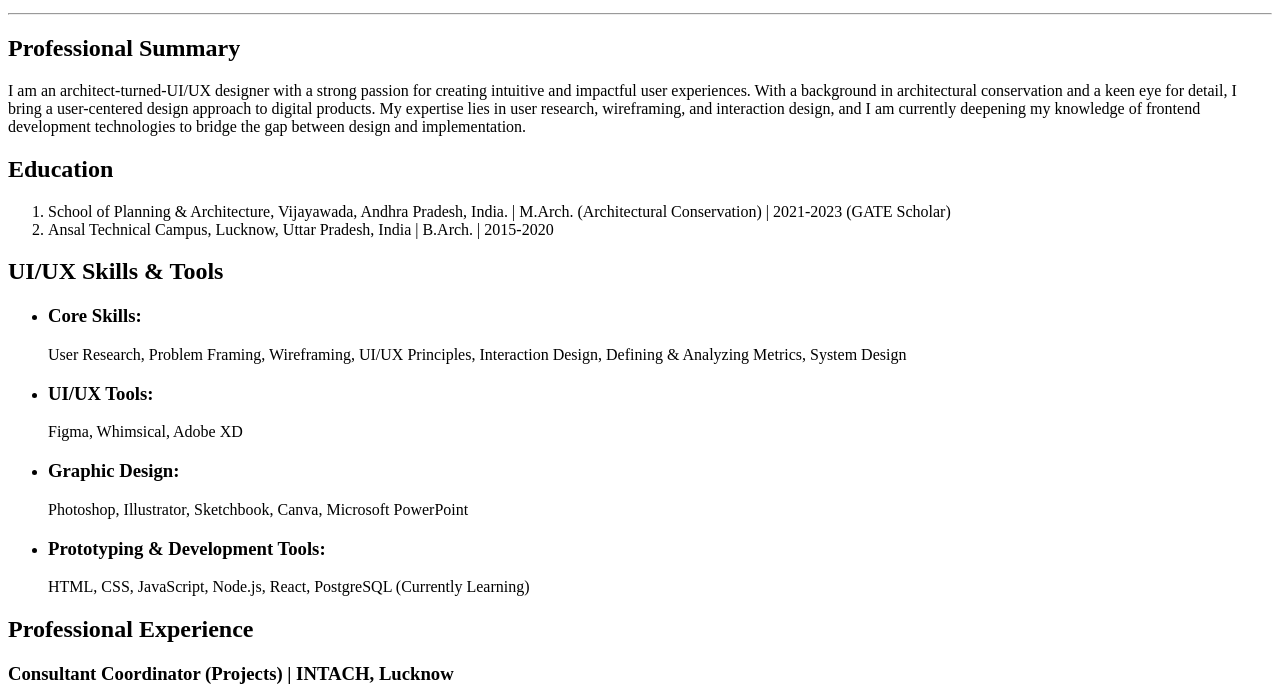
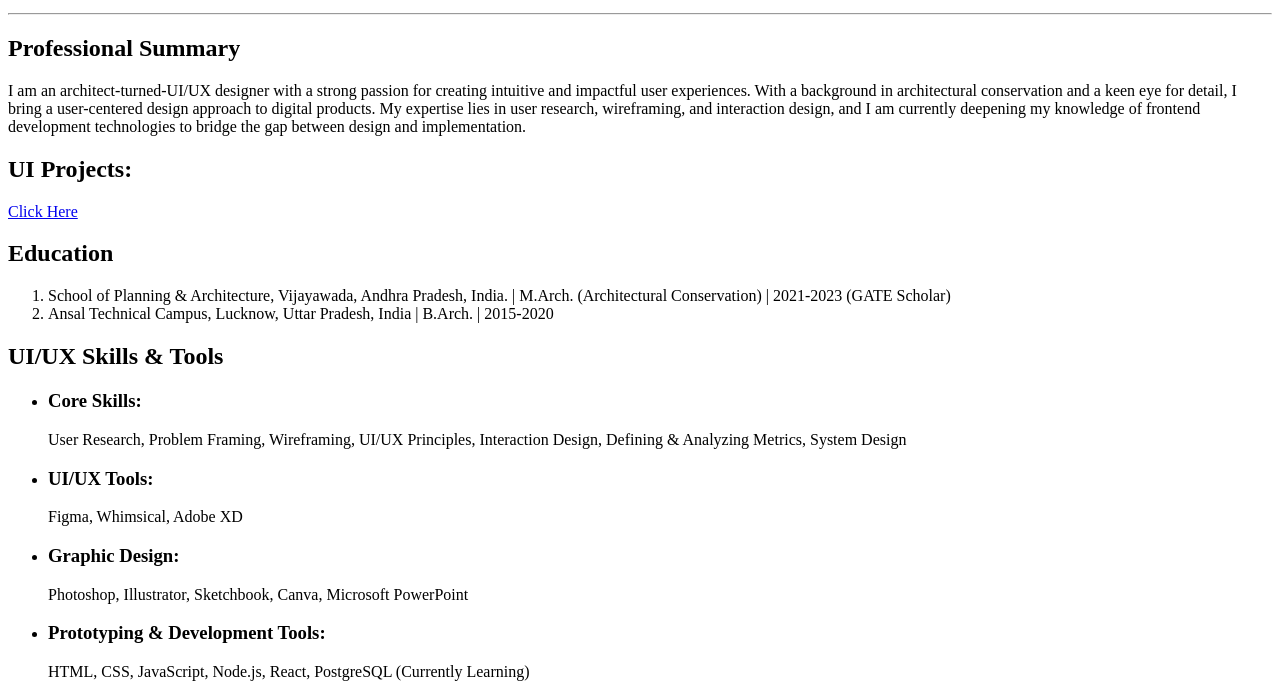
Before and after one commit to Agms2/html_Portfolio_2, a plain HTML site: page index.html in a window 1280 px wide. Shown: the part 101-799 px from the top of the page. Drawn offline with Linux system fonts and the light colour scheme.

Commit message:
Add files via upload

```diff
--- a/index.html
+++ b/index.html
@@ -24,6 +24,10 @@
     I am an architect-turned-UI/UX designer with a strong passion for creating intuitive and impactful user experiences.
     With a background in architectural conservation and a keen eye for detail, I bring a user-centered design approach to digital products.
     My expertise lies in user research, wireframing, and interaction design, and I am currently deepening my knowledge of frontend development technologies to bridge the gap between design and implementation.
+   </p>
+   <h2> UI Projects:</h2>
+   <p>
+    <a href="./4.3 HTML Porfolio Project - Copy/index.html"> Click Here </a>
    </p>
 
    <h2>Education</h2>
@@ -105,9 +109,9 @@
         <ul>
             <li>
 
-            </li>
-            Zomato UX Research & Redesign: Proposed technology-based solutions to improve customer review engagement. Conducted user research and created wireframes to enhance the review process.
-            <li>
+             Zomato UX Research & Redesign: Proposed technology-based solutions to improve customer review engagement. Conducted user research and created wireframes to enhance the review process.
+
+             <li>
                 BookMyShow High-Demand Ticket Booking Optimization: Designed user flows and prototypes to minimize crashes, reduce queue times, and improve payment stability.
             </li>
         </ul>
```
